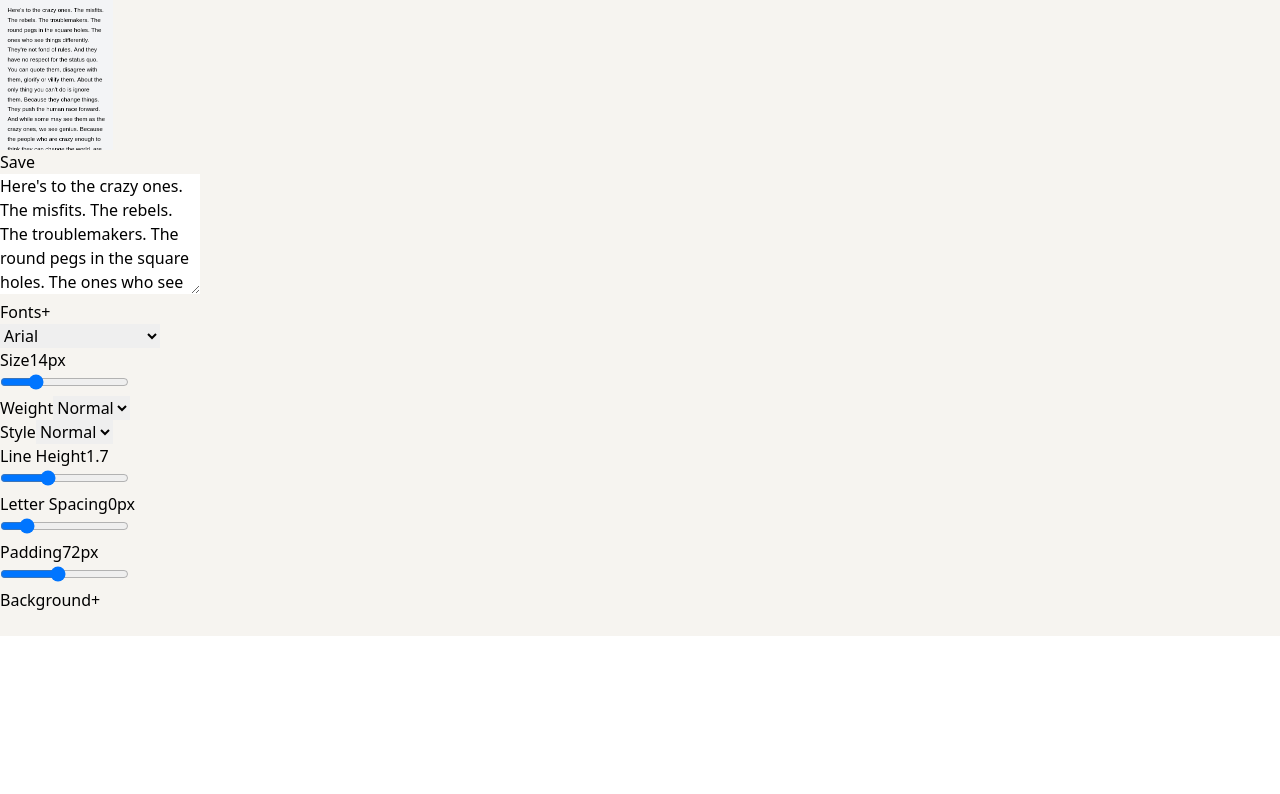
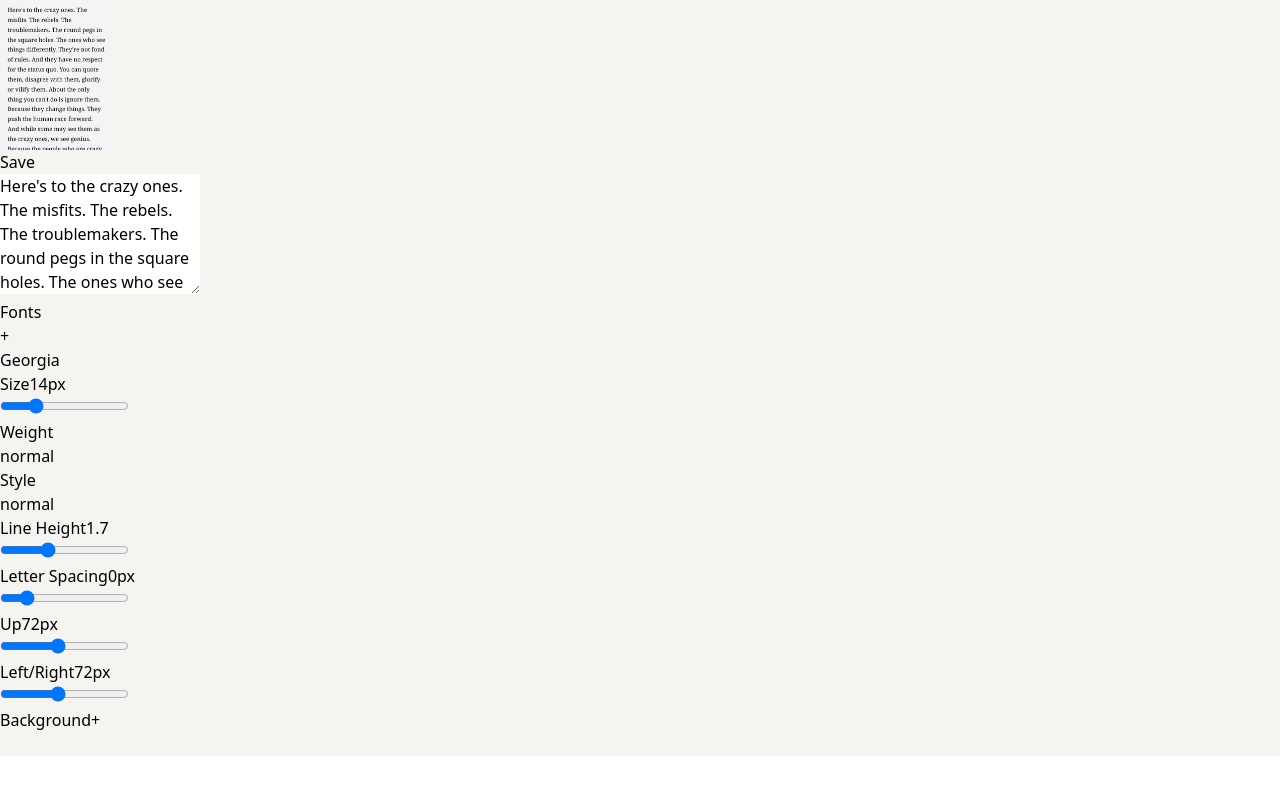
Before and after one commit to luminai2046/perkins, a React (Vite) app: page / in a window 1280 px wide. Shown: the top 794 px of the page. Built offline with nearby package versions, Linux system fonts and the light colour scheme.

Commit message:
implement-padding-split-and-ui-improvements

```diff
--- a/src/App.jsx
+++ b/src/App.jsx
@@ -9,16 +9,25 @@ function App() {
 
   // Load saved settings from localStorage
   const loadSettings = () => {
-    const savedFont = localStorage.getItem('perkins-selectedFont') || 'Arial'
+    const savedFontName = localStorage.getItem('perkins-selectedFont') || 'Georgia'
+    const savedFonts = JSON.parse(localStorage.getItem('perkins-uploadedFonts') || '[]').map(font => ({
+      ...font,
+      uploadTime: font.uploadTime || 0
+    }))
+
+    // Validate that saved font exists in available fonts
+    const availableFonts = ['Georgia', ...savedFonts.map(f => f.name)]
+    const savedFont = availableFonts.includes(savedFontName) ? savedFontName : 'Georgia'
     const savedFontSize = parseInt(localStorage.getItem('perkins-fontSize')) || 14
     const savedLineHeight = parseFloat(localStorage.getItem('perkins-lineHeight')) || 1.7
     const savedLetterSpacing = parseFloat(localStorage.getItem('perkins-letterSpacing')) || 0
     const savedFontWeight = localStorage.getItem('perkins-fontWeight') || 'normal'
     const savedFontStyle = localStorage.getItem('perkins-fontStyle') || 'normal'
     const savedPadding = parseInt(localStorage.getItem('perkins-padding')) || 72
+    const savedPaddingUp = parseInt(localStorage.getItem('perkins-paddingUp')) || savedPadding
+    const savedPaddingLeftRight = parseInt(localStorage.getItem('perkins-paddingLeftRight')) || savedPadding
     const savedBackground = localStorage.getItem('perkins-selectedBackground') || '#f3f4f6'
     const savedText = localStorage.getItem('perkins-text') || defaultText
-    const savedFonts = JSON.parse(localStorage.getItem('perkins-uploadedFonts') || '[]')
     const savedBackgrounds = JSON.parse(localStorage.getItem('perkins-uploadedBackgrounds') || '[]')
 
     return {
@@ -29,6 +38,8 @@ function App() {
       fontWeight: savedFontWeight,
       fontStyle: savedFontStyle,
       padding: savedPadding,
+      paddingUp: savedPaddingUp,
+      paddingLeftRight: savedPaddingLeftRight,
       selectedBackground: savedBackground,
       text: savedText,
       uploadedFonts: savedFonts,
@@ -40,12 +51,15 @@ function App() {
 
   const [text, setText] = useState(savedSettings.text)
   const [selectedFont, setSelectedFont] = useState(savedSettings.selectedFont)
+
     const [fontSize, setFontSize] = useState(savedSettings.fontSize)
   const [lineHeight, setLineHeight] = useState(savedSettings.lineHeight)
   const [letterSpacing, setLetterSpacing] = useState(savedSettings.letterSpacing)
   const [fontWeight, setFontWeight] = useState(savedSettings.fontWeight)
   const [fontStyle, setFontStyle] = useState(savedSettings.fontStyle)
   const [padding, setPadding] = useState(savedSettings.padding)
+  const [paddingUp, setPaddingUp] = useState(savedSettings.paddingUp)
+  const [paddingLeftRight, setPaddingLeftRight] = useState(savedSettings.paddingLeftRight)
   const [selectedBackground, setSelectedBackground] = useState(savedSettings.selectedBackground)
   const [uploadedFonts, setUploadedFonts] = useState(savedSettings.uploadedFonts)
   const [uploadedBackgrounds, setUploadedBackgrounds] = useState(savedSettings.uploadedBackgrounds)
@@ -53,6 +67,27 @@ function App() {
   const [showBackgroundUpload, setShowBackgroundUpload] = useState(false)
   const [isTextFocused, setIsTextFocused] = useState(false)
   const [hasUserInput, setHasUserInput] = useState(false)
+  const [showFontDropdown, setShowFontDropdown] = useState(false)
+  const [showWeightDropdown, setShowWeightDropdown] = useState(false)
+  const [showStyleDropdown, setShowStyleDropdown] = useState(false)
+
+  // Close dropdowns when clicking outside
+  useEffect(() => {
+    const handleClickOutside = (event) => {
+      if (showFontDropdown && !event.target.closest('.font-dropdown-container')) {
+        setShowFontDropdown(false)
+      }
+      if (showWeightDropdown && !event.target.closest('.weight-dropdown-container')) {
+        setShowWeightDropdown(false)
+      }
+      if (showStyleDropdown && !event.target.closest('.style-dropdown-container')) {
+        setShowStyleDropdown(false)
+      }
+    }
+
+    document.addEventListener('mousedown', handleClickOutside)
+    return () => document.removeEventListener('mousedown', handleClickOutside)
+  }, [showFontDropdown, showWeightDropdown, showStyleDropdown])
 
   // Save settings to localStorage whenever they change
   useEffect(() => {
@@ -63,11 +98,13 @@ function App() {
     localStorage.setItem('perkins-fontWeight', fontWeight)
     localStorage.setItem('perkins-fontStyle', fontStyle)
     localStorage.setItem('perkins-padding', padding.toString())
+    localStorage.setItem('perkins-paddingUp', paddingUp.toString())
+    localStorage.setItem('perkins-paddingLeftRight', paddingLeftRight.toString())
     localStorage.setItem('perkins-selectedBackground', selectedBackground)
     localStorage.setItem('perkins-text', text)
     localStorage.setItem('perkins-uploadedFonts', JSON.stringify(uploadedFonts))
     localStorage.setItem('perkins-uploadedBackgrounds', JSON.stringify(uploadedBackgrounds))
-  }, [selectedFont, fontSize, lineHeight, letterSpacing, fontWeight, fontStyle, padding, selectedBackground, text, uploadedFonts, uploadedBackgrounds])
+  }, [selectedFont, fontSize, lineHeight, letterSpacing, fontWeight, fontStyle, padding, paddingUp, paddingLeftRight, selectedBackground, text, uploadedFonts, uploadedBackgrounds])
 
   // Handle text focus and blur events
   const handleTextFocus = () => {
@@ -96,11 +133,16 @@ function App() {
 
   // Load fonts from localStorage on mount
   useEffect(() => {
-    const savedFonts = JSON.parse(localStorage.getItem('perkins-uploadedFonts') || '[]')
-    savedFonts.forEach(font => {
+    // Use the same font data that was loaded in savedSettings
+    const fontsToLoad = savedSettings.uploadedFonts
+    fontsToLoad.forEach(font => {
       const fontFace = new FontFace(font.name, `url(${font.url})`)
       fontFace.load().then(() => {
         document.fonts.add(fontFace)
+        // Force canvas re-render after font loads
+        setTimeout(() => {
+          renderCanvas()
+        }, 100)
       }).catch(err => {
         console.warn('Failed to load font:', font.name, err)
       })
@@ -122,7 +164,7 @@ function App() {
 
   useEffect(() => {
     renderCanvas()
-  }, [text, selectedFont, fontSize, lineHeight, letterSpacing, fontWeight, fontStyle, padding, selectedBackground])
+  }, [text, selectedFont, fontSize, lineHeight, letterSpacing, fontWeight, fontStyle, padding, paddingUp, paddingLeftRight, selectedBackground])
 
   const renderCanvas = () => {
     const canvas = canvasRef.current
@@ -210,24 +252,24 @@ function App() {
     ctx.textAlign = 'left'
     ctx.textBaseline = 'top'
 
-    const maxWidth = width - (padding * 2)
+    const maxWidth = width - (paddingLeftRight * 2)
     const lineHeightPx = fontSize * 4 * lineHeight
     const letterSpacingPx = letterSpacing * 4
 
     const lines = wrapText(ctx, text, maxWidth, letterSpacingPx)
-    let y = padding
+    let y = paddingUp
 
     lines.forEach(line => {
       if (letterSpacingPx > 0) {
         // Render with letter spacing
-        let x = padding
+        let x = paddingLeftRight
         for (let i = 0; i < line.length; i++) {
           ctx.fillText(line[i], x, y)
           x += ctx.measureText(line[i]).width + letterSpacingPx
         }
       } else {
         // Render normally for better performance
-        ctx.fillText(line, padding, y)
+        ctx.fillText(line, paddingLeftRight, y)
       }
       y += lineHeightPx
     })
@@ -416,15 +458,34 @@ function App() {
         const fontUrl = URL.createObjectURL(file)
         const fontName = file.name.replace(/\.[^/.]+$/, '')
 
-        // Add to state immediately
-        setUploadedFonts(prev => [...prev, { name: fontName, url: fontUrl }])
+        // Add to state immediately with timestamp
+        setUploadedFonts(prev => [...prev, { name: fontName, url: fontUrl, uploadTime: Date.now() }])
 
-        // Try to load font safely
+        // Try to load font with proper error handling and loading detection
         try {
           const fontFace = new FontFace(fontName, `url(${fontUrl})`)
+
+          // Load the font and then add it to document
+          fontFace.load().then(() => {
             document.fonts.add(fontFace)
+            console.log('Font loaded successfully:', fontName)
+
+            // Force canvas re-render to apply the new font
+            setTimeout(() => {
+              renderCanvas()
+            }, 100)
+          }).catch(error => {
+            console.warn('Font loading failed:', fontName, error)
+
+            // Try to add anyway - sometimes fonts work even if load() fails
+            try {
+              document.fonts.add(fontFace)
+            } catch (addError) {
+              console.error('Font add failed:', fontName, addError)
+            }
+          })
         } catch (error) {
-          console.warn('Font loading failed:', fontName)
+          console.warn('Font creation failed:', fontName, error)
         }
       } catch (error) {
         console.error('Font upload error:', error)
@@ -449,7 +510,27 @@ function App() {
   }
 
   const deleteFont = (fontName) => {
-    setUploadedFonts(prev => prev.filter(font => font.name !== fontName))
+    setUploadedFonts(prev => {
+      const newFonts = prev.filter(font => font.name !== fontName)
+
+      // If the deleted font was selected, find a replacement
+      if (selectedFont === fontName) {
+        const allFonts = ['Arial', 'Times New Roman', 'Georgia', 'Verdana', 'Courier New', ...newFonts.map(f => f.name)]
+        const currentIndex = allFonts.indexOf(fontName)
+
+        // Try next font, then previous font, then default to Arial
+        let replacementFont = 'Arial'
+        if (currentIndex < allFonts.length - 1) {
+          replacementFont = allFonts[currentIndex + 1]
+        } else if (currentIndex > 0) {
+          replacementFont = allFonts[currentIndex - 1]
+        }
+
+        setSelectedFont(replacementFont)
+      }
+
+      return newFonts
+    })
   }
 
   const deleteBackground = (bgName) => {
@@ -497,6 +578,16 @@ function App() {
             <div className="bg-white rounded-lg shadow-sm p-4">
               <div className="flex justify-between items-center mb-3">
                 <span className="text-sm font-medium">Fonts</span>
+                <div className="flex items-center gap-2">
+                  {showFontUpload && (
+                    <input
+                      type="file"
+                      accept=".ttf,.otf,.woff,.woff2"
+                      multiple
+                      onChange={handleFontUpload}
+                      className="text-sm"
+                    />
+                  )}
                   <button
                     onClick={() => setShowFontUpload(!showFontUpload)}
                     className="p-1.5 rounded hover:bg-gray-100 transition-colors text-sm font-medium"
@@ -504,33 +595,68 @@ function App() {
                     +
                   </button>
                 </div>
+              </div>
 
-              {showFontUpload && (
-                <div className="mb-3 p-2 border border-gray-200 rounded-lg">
-                  <input
-                    type="file"
-                    accept=".ttf,.otf,.woff,.woff2"
-                    multiple
-                    onChange={handleFontUpload}
-                    className="text-sm"
-                  />
+              <div className="relative font-dropdown-container">
+                <div
+                  className="w-full p-1 border border-gray-300 rounded-lg focus:ring-2 focus:ring-blue-500 focus:border-transparent cursor-pointer bg-white"
+                  onClick={() => setShowFontDropdown(!showFontDropdown)}
+                >
+                  <div className="flex items-center">
+                    <span>{selectedFont}</span>
+                  </div>
+                </div>
+
+                {showFontDropdown && (
+                  <div className="absolute z-10 w-full mt-1 border border-gray-300 rounded-lg bg-white shadow-lg">
+                    <div className="max-h-40 overflow-y-auto">
+                      {['Georgia'].map(font => (
+                        <div
+                          key={font}
+                          className={`px-3 py-1 hover:bg-gray-50 cursor-pointer flex justify-between items-center ${
+                            selectedFont === font ? 'bg-blue-50 text-blue-600' : ''
+                          }`}
+                          onClick={() => {
+                            setSelectedFont(font)
+                            setShowFontDropdown(false)
+                          }}
+                        >
+                          <span>{font}</span>
+                        </div>
+                      ))}
+                      {uploadedFonts
+                    .sort((a, b) => {
+                      const timeA = a.uploadTime || 0
+                      const timeB = b.uploadTime || 0
+                      return timeB - timeA
+                    })
+                    .map(font => (
+                        <div
+                          key={font.name}
+                          className={`px-3 py-1 hover:bg-gray-50 cursor-pointer flex justify-between items-center ${
+                            selectedFont === font.name ? 'bg-blue-50 text-blue-600' : ''
+                          }`}
+                          onClick={() => {
+                            setSelectedFont(font.name)
+                            setShowFontDropdown(false)
+                          }}
+                        >
+                          <span>{font.name}</span>
+                          <button
+                            onClick={(e) => {
+                              e.stopPropagation()
+                              deleteFont(font.name)
+                            }}
+                            className="text-red-500 hover:text-red-700 font-bold text-sm px-2 py-1 rounded hover:bg-red-50"
+                          >
+                            ×
+                          </button>
+                        </div>
+                      ))}
+                    </div>
                   </div>
                 )}
-
-              <select
-                value={selectedFont}
-                onChange={(e) => setSelectedFont(e.target.value)}
-                className="w-full p-2 border border-gray-300 rounded-lg focus:ring-2 focus:ring-blue-500 focus:border-transparent"
-              >
-                <option value="Arial">Arial</option>
-                <option value="Times New Roman">Times New Roman</option>
-                <option value="Georgia">Georgia</option>
-                <option value="Verdana">Verdana</option>
-                <option value="Courier New">Courier New</option>
-                {uploadedFonts.map(font => (
-                  <option key={font.name} value={font.name}>{font.name}</option>
-                ))}
-              </select>
+              </div>
             </div>
 
             {/* Typography Controls (Row) */}
@@ -541,6 +667,7 @@ function App() {
                     <label className="text-sm font-medium text-gray-700">Size</label>
                     <span className="text-sm text-gray-400">{fontSize}px</span>
                   </div>
+                  <div className="mt-4">
                     <input
                       type="range"
                       min="8"
@@ -550,35 +677,85 @@ function App() {
                       className="w-full"
                     />
                   </div>
-                <div>
-                  <label className="block text-sm font-medium text-gray-700 mb-1">Weight</label>
-                  <select
-                    value={fontWeight}
-                    onChange={(e) => setFontWeight(e.target.value)}
-                    className="w-full p-1.5 text-sm border border-gray-300 rounded-lg focus:ring-2 focus:ring-blue-500 focus:border-transparent"
-                  >
-                    <option value="normal">Normal</option>
-                    <option value="bold">Bold</option>
-                    <option value="light">Light</option>
-                  </select>
                 </div>
                 <div>
-                  <label className="block text-sm font-medium text-gray-700 mb-1">Style</label>
-                  <select
-                    value={fontStyle}
-                    onChange={(e) => setFontStyle(e.target.value)}
-                    className="w-full p-1.5 text-sm border border-gray-300 rounded-lg focus:ring-2 focus:ring-blue-500 focus:border-transparent"
+                  <div className="flex items-center gap-2 mb-1">
+                    <label className="text-sm font-medium text-gray-700">Weight</label>
+                  </div>
+                  <div className="relative weight-dropdown-container">
+                    <div
+                      className="w-full p-1 border border-gray-300 rounded-lg focus:ring-2 focus:ring-blue-500 focus:border-transparent cursor-pointer bg-white"
+                      onClick={() => setShowWeightDropdown(!showWeightDropdown)}
                     >
-                    <option value="normal">Normal</option>
-                    <option value="italic">Italic</option>
-                  </select>
+                      <div className="flex items-center">
+                        <span className="capitalize">{fontWeight}</span>
+                      </div>
+                    </div>
+
+                    {showWeightDropdown && (
+                      <div className="absolute z-10 w-full mt-1 border border-gray-300 rounded-lg bg-white shadow-lg">
+                        <div className="max-h-40 overflow-y-auto">
+                          {['normal', 'bold', 'light'].map(weight => (
+                            <div
+                              key={weight}
+                              className={`px-3 py-1 hover:bg-gray-50 cursor-pointer flex justify-between items-center ${
+                                fontWeight === weight ? 'bg-blue-50 text-blue-600' : ''
+                              }`}
+                              onClick={() => {
+                                setFontWeight(weight)
+                                setShowWeightDropdown(false)
+                              }}
+                            >
+                              <span className="capitalize">{weight}</span>
+                            </div>
+                          ))}
+                        </div>
+                      </div>
+                    )}
+                  </div>
+                </div>
+                <div>
+                  <div className="flex items-center gap-2 mb-1">
+                    <label className="text-sm font-medium text-gray-700">Style</label>
+                  </div>
+                  <div className="relative style-dropdown-container">
+                    <div
+                      className="w-full p-1 border border-gray-300 rounded-lg focus:ring-2 focus:ring-blue-500 focus:border-transparent cursor-pointer bg-white"
+                      onClick={() => setShowStyleDropdown(!showStyleDropdown)}
+                    >
+                      <div className="flex items-center">
+                        <span className="capitalize">{fontStyle}</span>
+                      </div>
+                    </div>
+
+                    {showStyleDropdown && (
+                      <div className="absolute z-10 w-full mt-1 border border-gray-300 rounded-lg bg-white shadow-lg">
+                        <div className="max-h-40 overflow-y-auto">
+                          {['normal', 'italic'].map(style => (
+                            <div
+                              key={style}
+                              className={`px-3 py-1 hover:bg-gray-50 cursor-pointer flex justify-between items-center ${
+                                fontStyle === style ? 'bg-blue-50 text-blue-600' : ''
+                              }`}
+                              onClick={() => {
+                                setFontStyle(style)
+                                setShowStyleDropdown(false)
+                              }}
+                            >
+                              <span className="capitalize">{style}</span>
+                            </div>
+                          ))}
+                        </div>
+                      </div>
+                    )}
+                  </div>
                 </div>
               </div>
             </div>
 
             {/* Spacing Controls (Row) */}
             <div className="bg-white rounded-lg shadow-sm p-4">
-              <div className="grid grid-cols-3 gap-4">
+              <div className="grid grid-cols-2 gap-4">
                 <div>
                   <div className="flex items-center gap-2 mb-1">
                     <label className="text-sm font-medium text-gray-700">Line Height</label>
@@ -611,15 +788,29 @@ function App() {
                 </div>
                 <div>
                   <div className="flex items-center gap-2 mb-1">
-                    <label className="text-sm font-medium text-gray-700">Padding</label>
-                    <span className="text-sm text-gray-400">{padding}px</span>
+                    <label className="text-sm font-medium text-gray-700">Up</label>
+                    <span className="text-sm text-gray-400">{paddingUp}px</span>
                   </div>
                   <input
                     type="range"
                     min="10"
                     max="150"
-                    value={padding}
-                    onChange={(e) => setPadding(Number(e.target.value))}
+                    value={paddingUp}
+                    onChange={(e) => setPaddingUp(Number(e.target.value))}
+                    className="w-full"
+                  />
+                </div>
+                <div>
+                  <div className="flex items-center gap-2 mb-1">
+                    <label className="text-sm font-medium text-gray-700">Left/Right</label>
+                    <span className="text-sm text-gray-400">{paddingLeftRight}px</span>
+                  </div>
+                  <input
+                    type="range"
+                    min="10"
+                    max="150"
+                    value={paddingLeftRight}
+                    onChange={(e) => setPaddingLeftRight(Number(e.target.value))}
                     className="w-full"
                   />
                 </div>
```
Lines whose indentation alone changed are shown as unchanged.
